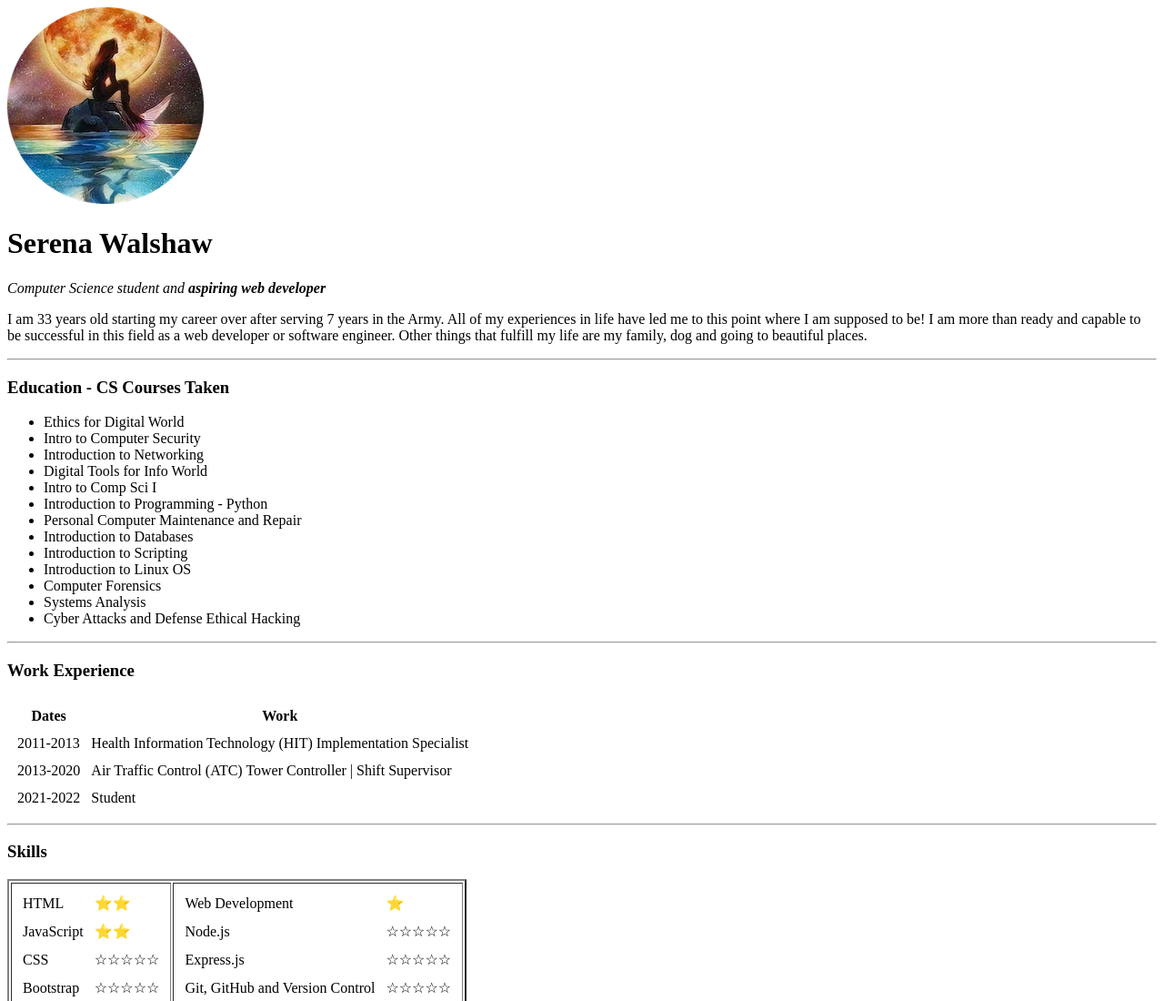
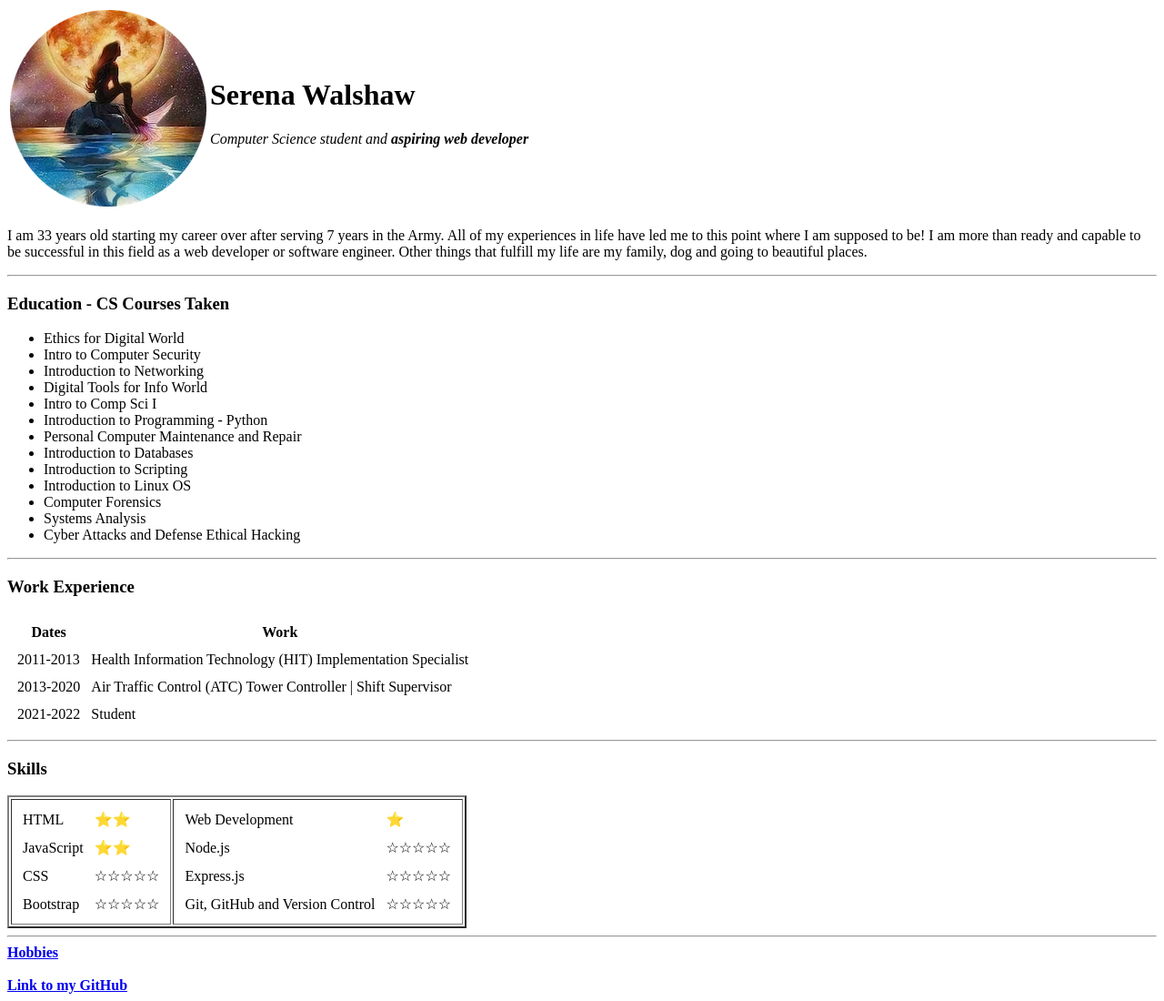
Before and after one commit to RenaWarriorPrincess/cv, a plain HTML site: page index.html in a window 1280 px wide. Shown: the top 1100 px of the page at 91% size. Drawn offline with Linux system fonts and the light colour scheme.

Commit message:
Update index.html
Updating to add Profile picture, name, and title on one row.

```diff
--- a/index.html
+++ b/index.html
@@ -10,9 +10,23 @@
   </head>
 
   <body>
-    <img src="MermaidSerena.png" alt="Serena Profile Picture">
-    <h1> Serena Walshaw </h1>
-    <p> <em>Computer Science student and <strong>aspiring web developer</strong></em></p>
+    <table>
+      <tbody>
+        <tr>
+          <td><img src="MermaidSerena.png" alt="Serena Profile Picture"></td>
+          <td>
+            <h1> Serena Walshaw </h1>
+            <p>
+              <em>Computer Science student and
+                <strong>aspiring web developer
+                </strong>
+              </em>
+            </p>
+          </td>
+        </tr>
+      </tbody>
+    </table>
+
     <p>I am 33 years old starting my career over after serving 7 years in the Army. All of my experiences in life have led me to this point where I am supposed to be! I am more than ready and capable to be successful in this field as a web developer
       or software engineer. Other things that fulfill my life are my family, dog and going to beautiful places.</p>
     <hr>
```
